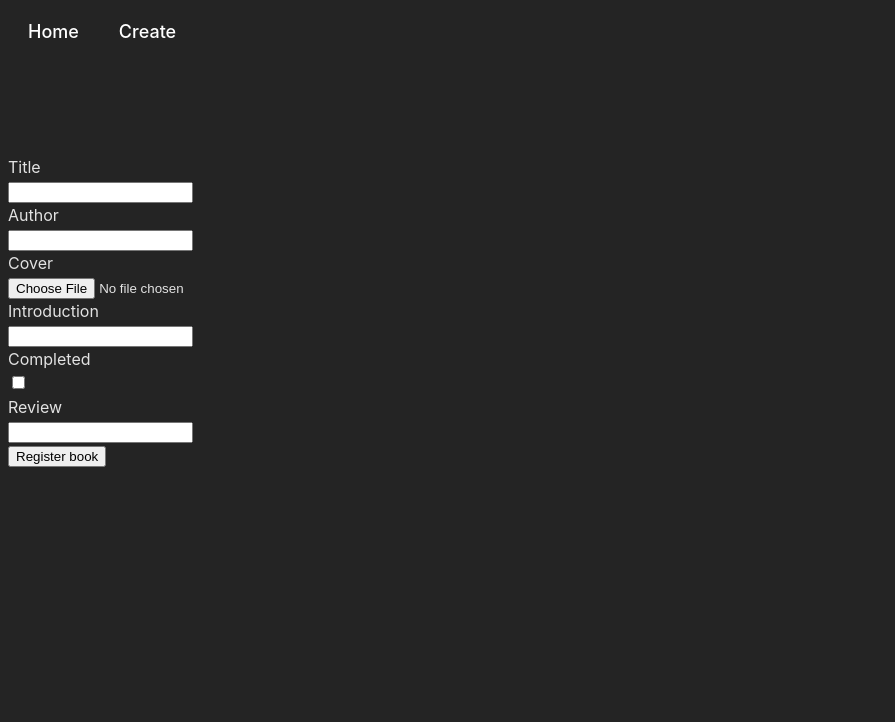
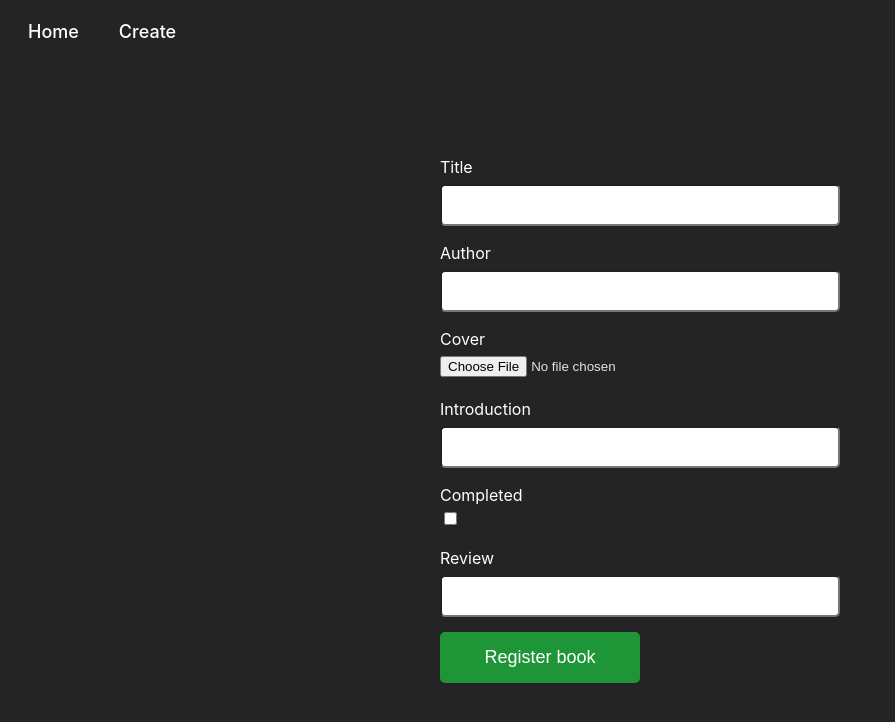
Before and after one commit to DavidReque/bookstore, a React (Vite) app: page /create in a window 1280 px wide. Shown: the top 722 px of the page, without its empty margins (0-895 px from the left). Built offline with nearby package versions, Linux system fonts and the light colour scheme.

Commit message:
create styles

```diff
--- a/src/index.css
+++ b/src/index.css
@@ -29,22 +29,3 @@ h1 {
   font-size: 3.2em;
   line-height: 1.1;
 }
-
-button {
-  border-radius: 8px;
-  border: 1px solid transparent;
-  padding: 0.6em 1.2em;
-  font-size: 1em;
-  font-weight: 500;
-  font-family: inherit;
-  background-color: #1a1a1a;
-  cursor: pointer;
-  transition: border-color 0.25s;
-}
-button:hover {
-  border-color: #646cff;
-}
-button:focus,
-button:focus-visible {
-  outline: 4px auto -webkit-focus-ring-color;
-}
--- a/src/pages/Create.jsx
+++ b/src/pages/Create.jsx
@@ -13,6 +13,40 @@ const Create = () => {
 
   const store = useAppContext();
   const navigate = useNavigate();
+
+  const inputStyles = {
+    formContainer: {
+      width: "400px",
+      margin: "0 auto",
+    },
+    container: {
+      display: "flex",
+      flexDirection: "column",
+      gap: "5px",
+      margin: "15px 0",
+    },
+    title: {
+      fontSize: "16px",
+      textAlign: "left",
+      color: "white",
+    },
+    input: {
+      padding: "10px",
+      borderRadius: "5px",
+      fontSize: "16px",
+    },
+  };
+
+  const buttonStyle = {
+    padding: '15px 20px',
+    minWidth: '200px',
+    border: 'none',
+    borderRadius: '5px',
+    backgroundColor: '#1e9638',
+    color: "white",
+    fontWeigth: 'bolder',
+    fontSize: '18px'
+  }
 
   const handleChange = (e) => {
     const name = e.target.name;
@@ -72,10 +106,11 @@ const Create = () => {
 
   return (
     <Layaout>
-      <form onSubmit={handleSubmit}>
-        <div>
-          <div>Title</div>
+      <form onSubmit={handleSubmit} style={inputStyles.formContainer}>
+        <div style={inputStyles.container}>
+          <div style={inputStyles.title}>Title</div>
           <input
+            style={inputStyles.input}
             type="text"
             name="title"
             onChange={handleChange}
@@ -83,36 +118,38 @@ const Create = () => {
           />
         </div>
 
-        <div>
-          <div>Author</div>
+        <div style={inputStyles.container}>
+          <div style={inputStyles.title}>Author</div>
           <input
             type="text"
             name="author"
             onChange={handleChange}
             value={author}
+            style={inputStyles.input}
           />
         </div>
 
-        <div>
-          <div>Cover</div>
+        <div style={inputStyles.container}>
+          <div style={inputStyles.title}>Cover</div>
           <input type="file" name="cover" onChange={handleOnChangeFile} />
           <div>
             {!!cover ? <img src={cover} width="200" alt="preview" /> : ""}
           </div>
         </div>
 
-        <div>
-          <div>Introduction</div>
+        <div style={inputStyles.container}>
+          <div style={inputStyles.title}>Introduction</div>
           <input
             type="text"
             name="intro"
             onChange={handleChange}
             value={intro}
+            style={inputStyles.input}
           />
         </div>
 
-        <div>
-          <div>Completed</div>
+        <div >
+          <div style={inputStyles.title}>Completed</div>
           <input
             type="checkbox"
             name="completed"
@@ -121,17 +158,18 @@ const Create = () => {
           />
         </div>
 
-        <div>
-          <div>Review</div>
+        <div style={inputStyles.container}>
+          <div style={inputStyles.title}>Review</div>
           <input
             type="text"
             name="review"
             onChange={handleChange}
             value={review}
+            style={inputStyles.input}
           />
         </div>
 
-        <input type="submit" value="Register book" />
+        <input style={buttonStyle} type="submit" value="Register book" />
       </form>
     </Layaout>
   );
```
